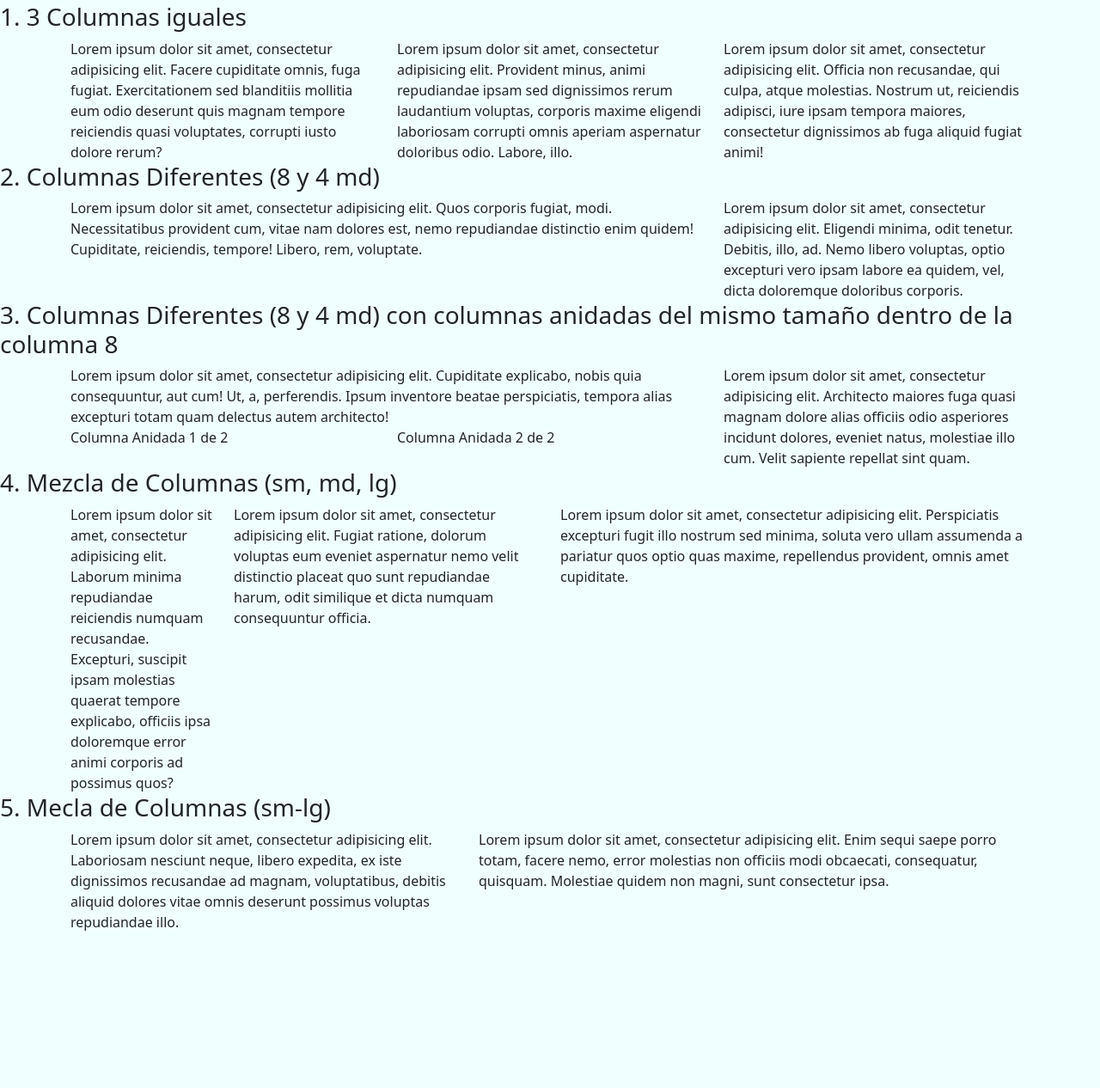
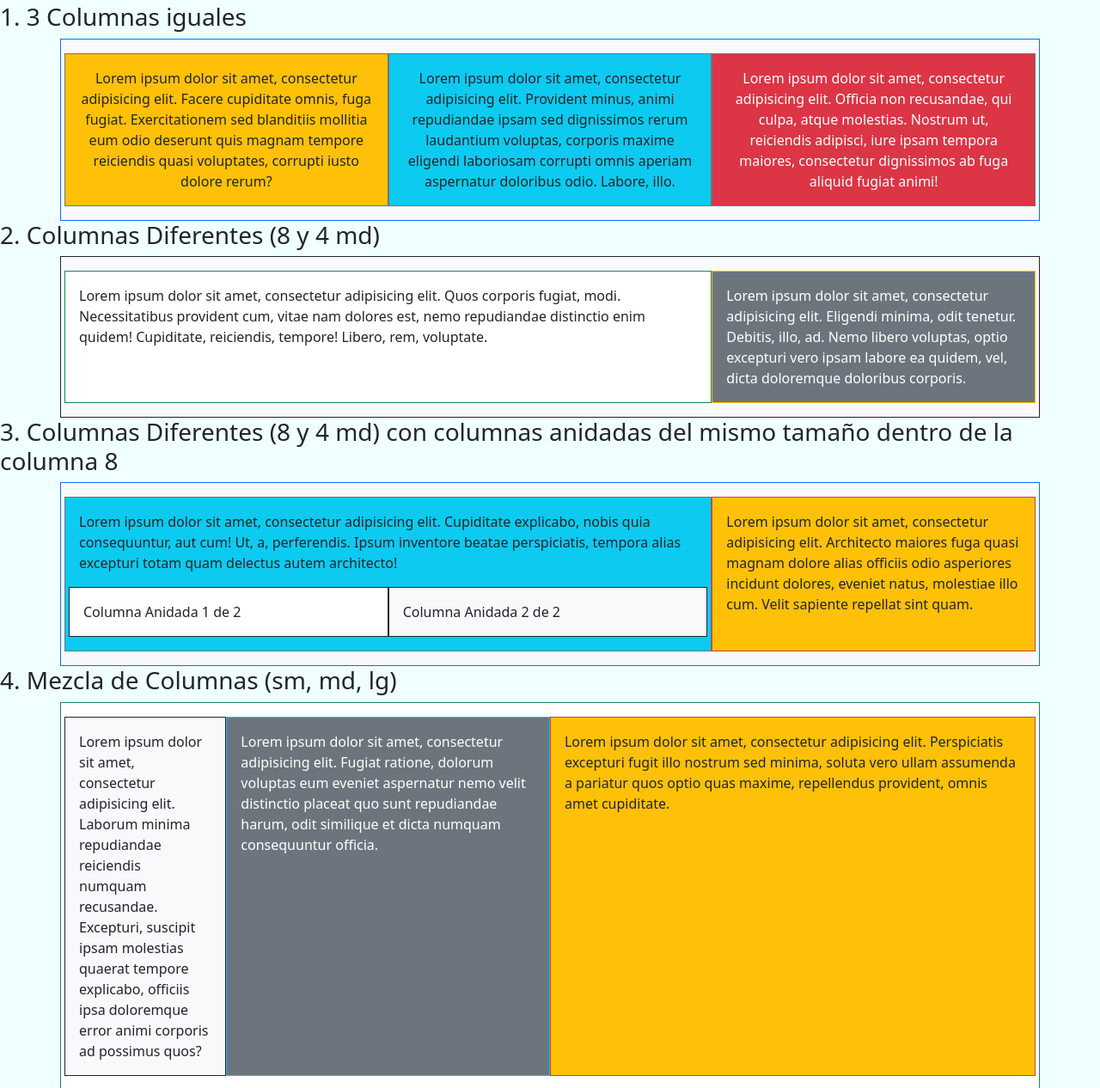
Before and after one commit to WalterVillegas/portafolio.act5, a plain HTML site: page index.html in a window 1280 px wide. Shown: the part 53-1319 px from the top of the page at 86% size. Before the commit the page ends 1138 px from the top, so only its background shows below. Drawn offline with nearby package versions, Linux system fonts and the light colour scheme.

Commit message:
Update index.html

```diff
--- a/index.html
+++ b/index.html
@@ -9,46 +9,46 @@
   <body style="background-color: azure">
     <h1>Actividad 5. Bootstrap</h1>
     <h3>1. 3 Columnas iguales</h3>
-        <div class="container text center">
+    <div class="container text-center border border-primary bg-light p-3">
         <div class="row">
-            <div class="col">Lorem ipsum dolor sit amet, consectetur adipisicing elit. Facere cupiditate omnis, fuga fugiat. Exercitationem sed blanditiis mollitia eum odio deserunt quis magnam tempore reiciendis quasi voluptates, corrupti iusto dolore rerum?</div>
-            <div class="col">Lorem ipsum dolor sit amet, consectetur adipisicing elit. Provident minus, animi repudiandae ipsam sed dignissimos rerum laudantium voluptas, corporis maxime eligendi laboriosam corrupti omnis aperiam aspernatur doloribus odio. Labore, illo.</div>
-            <div class="col">Lorem ipsum dolor sit amet, consectetur adipisicing elit. Officia non recusandae, qui culpa, atque molestias. Nostrum ut, reiciendis adipisci, iure ipsam tempora maiores, consectetur dignissimos ab fuga aliquid fugiat animi!</div>
+            <div class="col border border-secondary bg-warning p-3">Lorem ipsum dolor sit amet, consectetur adipisicing elit. Facere cupiditate omnis, fuga fugiat. Exercitationem sed blanditiis mollitia eum odio deserunt quis magnam tempore reiciendis quasi voluptates, corrupti iusto dolore rerum?</div>
+            <div class="col border border-secondary bg-info p-3">Lorem ipsum dolor sit amet, consectetur adipisicing elit. Provident minus, animi repudiandae ipsam sed dignissimos rerum laudantium voluptas, corporis maxime eligendi laboriosam corrupti omnis aperiam aspernatur doloribus odio. Labore, illo.</div>
+            <div class="col border border-secondary bg-danger text-white p-3">Lorem ipsum dolor sit amet, consectetur adipisicing elit. Officia non recusandae, qui culpa, atque molestias. Nostrum ut, reiciendis adipisci, iure ipsam tempora maiores, consectetur dignissimos ab fuga aliquid fugiat animi!</div>
         </div>
     </div>
     <h3>2. Columnas Diferentes (8 y 4 md)</h3>
-    <div class="container">
+    <div class="container border border-dark bg-light p-3">
         <div class="row">
-        <div class="col-md-8">Lorem ipsum dolor sit amet, consectetur adipisicing elit. Quos corporis fugiat, modi. Necessitatibus provident cum, vitae nam dolores est, nemo repudiandae distinctio enim quidem! Cupiditate, reiciendis, tempore! Libero, rem, voluptate.</div>
-        <div class="col-6 col-md-4">Lorem ipsum dolor sit amet, consectetur adipisicing elit. Eligendi minima, odit tenetur. Debitis, illo, ad. Nemo libero voluptas, optio excepturi vero ipsam labore ea quidem, vel, dicta doloremque doloribus corporis.</div>
+            <div class="col-md-8 border border-success bg-white p-3">Lorem ipsum dolor sit amet, consectetur adipisicing elit. Quos corporis fugiat, modi. Necessitatibus provident cum, vitae nam dolores est, nemo repudiandae distinctio enim quidem! Cupiditate, reiciendis, tempore! Libero, rem, voluptate.</div>
+            <div class="col-6 col-md-4 border border-warning bg-secondary text-white p-3">Lorem ipsum dolor sit amet, consectetur adipisicing elit. Eligendi minima, odit tenetur. Debitis, illo, ad. Nemo libero voluptas, optio excepturi vero ipsam labore ea quidem, vel, dicta doloremque doloribus corporis.</div>
         </div>
     </div>
-    <h3>3. Columnas Diferentes (8 y 4 md) con columnas anidadas del mismo tamaño dentro  de la columna 8</h3>
-<div class="container">
+    <h3>3. Columnas Diferentes (8 y 4 md) con columnas anidadas del mismo tamaño dentro de la columna 8</h3>
+    <div class="container border border-primary bg-light p-3">
         <div class="row">
-        <div class="col-8">
+            <div class="col-8 border border-secondary bg-info p-3">
                 Lorem ipsum dolor sit amet, consectetur adipisicing elit. Cupiditate explicabo, nobis quia consequuntur, aut cum! Ut, a, perferendis. Ipsum inventore beatae perspiciatis, tempora alias excepturi totam quam delectus autem architecto!
-            <div class="row">
-                <div class="col">Columna Anidada 1 de 2</div>
-                <div class="col">Columna Anidada 2 de 2</div>
+                <div class="row mt-3">
+                    <div class="col border border-dark bg-white p-3">Columna Anidada 1 de 2</div>
+                    <div class="col border border-dark bg-light p-3">Columna Anidada 2 de 2</div>
                 </div>
             </div>
-        <div class="col-md-4">Lorem ipsum dolor sit amet, consectetur adipisicing elit. Architecto maiores fuga quasi magnam dolore alias officiis odio asperiores incidunt dolores, eveniet natus, molestiae illo cum. Velit sapiente repellat sint quam.</div>
+            <div class="col-md-4 border border-danger bg-warning p-3">Lorem ipsum dolor sit amet, consectetur adipisicing elit. Architecto maiores fuga quasi magnam dolore alias officiis odio asperiores incidunt dolores, eveniet natus, molestiae illo cum. Velit sapiente repellat sint quam.</div>
         </div>
     </div>
     <h3>4. Mezcla de Columnas (sm, md, lg)</h3>
-   <div class="container">
+    <div class="container border border-success bg-white p-3">
         <div class="row">
-           <div class="col-sm-2">Lorem ipsum dolor sit amet, consectetur adipisicing elit. Laborum minima repudiandae reiciendis numquam recusandae. Excepturi, suscipit ipsam molestias quaerat tempore explicabo, officiis ipsa doloremque error animi corporis ad possimus quos?</div>
-            <div class="col-md-4">Lorem ipsum dolor sit amet, consectetur adipisicing elit. Fugiat ratione, dolorum voluptas eum eveniet aspernatur nemo velit distinctio placeat quo sunt repudiandae harum, odit similique et dicta numquam consequuntur officia.</div>
-            <div class="col-lg-6">Lorem ipsum dolor sit amet, consectetur adipisicing elit. Perspiciatis excepturi fugit illo nostrum sed minima, soluta vero ullam assumenda a pariatur quos optio quas maxime, repellendus provident, omnis amet cupiditate.</div>
+            <div class="col-sm-2 border border-dark bg-light p-3">Lorem ipsum dolor sit amet, consectetur adipisicing elit. Laborum minima repudiandae reiciendis numquam recusandae. Excepturi, suscipit ipsam molestias quaerat tempore explicabo, officiis ipsa doloremque error animi corporis ad possimus quos?</div>
+            <div class="col-md-4 border border-info bg-secondary text-white p-3">Lorem ipsum dolor sit amet, consectetur adipisicing elit. Fugiat ratione, dolorum voluptas eum eveniet aspernatur nemo velit distinctio placeat quo sunt repudiandae harum, odit similique et dicta numquam consequuntur officia.</div>
+            <div class="col-lg-6 border border-danger bg-warning p-3">Lorem ipsum dolor sit amet, consectetur adipisicing elit. Perspiciatis excepturi fugit illo nostrum sed minima, soluta vero ullam assumenda a pariatur quos optio quas maxime, repellendus provident, omnis amet cupiditate.</div>
         </div>
     </div>
-   <h3>5. Mecla de Columnas (sm-lg)</h3>
-   <div class="container">
+    <h3>5. Mezcla de Columnas (sm-lg)</h3>
+    <div class="container border border-dark bg-light p-3">
         <div class="row">
-           <div class="col-sm-5"> Lorem ipsum dolor sit amet, consectetur adipisicing elit. Laboriosam nesciunt neque, libero expedita, ex iste dignissimos recusandae ad magnam, voluptatibus, debitis aliquid dolores vitae omnis deserunt possimus voluptas repudiandae illo.</div>
-           <div class="col-lg-7">Lorem ipsum dolor sit amet, consectetur adipisicing elit. Enim sequi saepe porro totam, facere nemo, error molestias non officiis modi obcaecati, consequatur, quisquam. Molestiae quidem non magni, sunt consectetur ipsa.</div>
+            <div class="col-sm-5 border border-primary bg-info text-white p-3"> Lorem ipsum dolor sit amet, consectetur adipisicing elit. Laboriosam nesciunt neque, libero expedita, ex iste dignissimos recusandae ad magnam, voluptatibus, debitis aliquid dolores vitae omnis deserunt possimus voluptas repudiandae illo.</div>
+            <div class="col-lg-7 border border-secondary bg-danger text-white p-3">Lorem ipsum dolor sit amet, consectetur adipisicing elit. Enim sequi saepe porro totam, facere nemo, error molestias non officiis modi obcaecati, consequatur, quisquam. Molestiae quidem non magni, sunt consectetur ipsa.</div>
         </div>
     </div>
     <script src="https://cdn.jsdelivr.net/npm/bootstrap@5.3.3/dist/js/bootstrap.bundle.min.js" integrity="sha384-YvpcrYf0tY3lHB60NNkmXc5s9fDVZLESaAA55NDzOxhy9GkcIdslK1eN7N6jIeHz" crossorigin="anonymous"></script>
```
Lines whose indentation alone changed are shown as unchanged.
